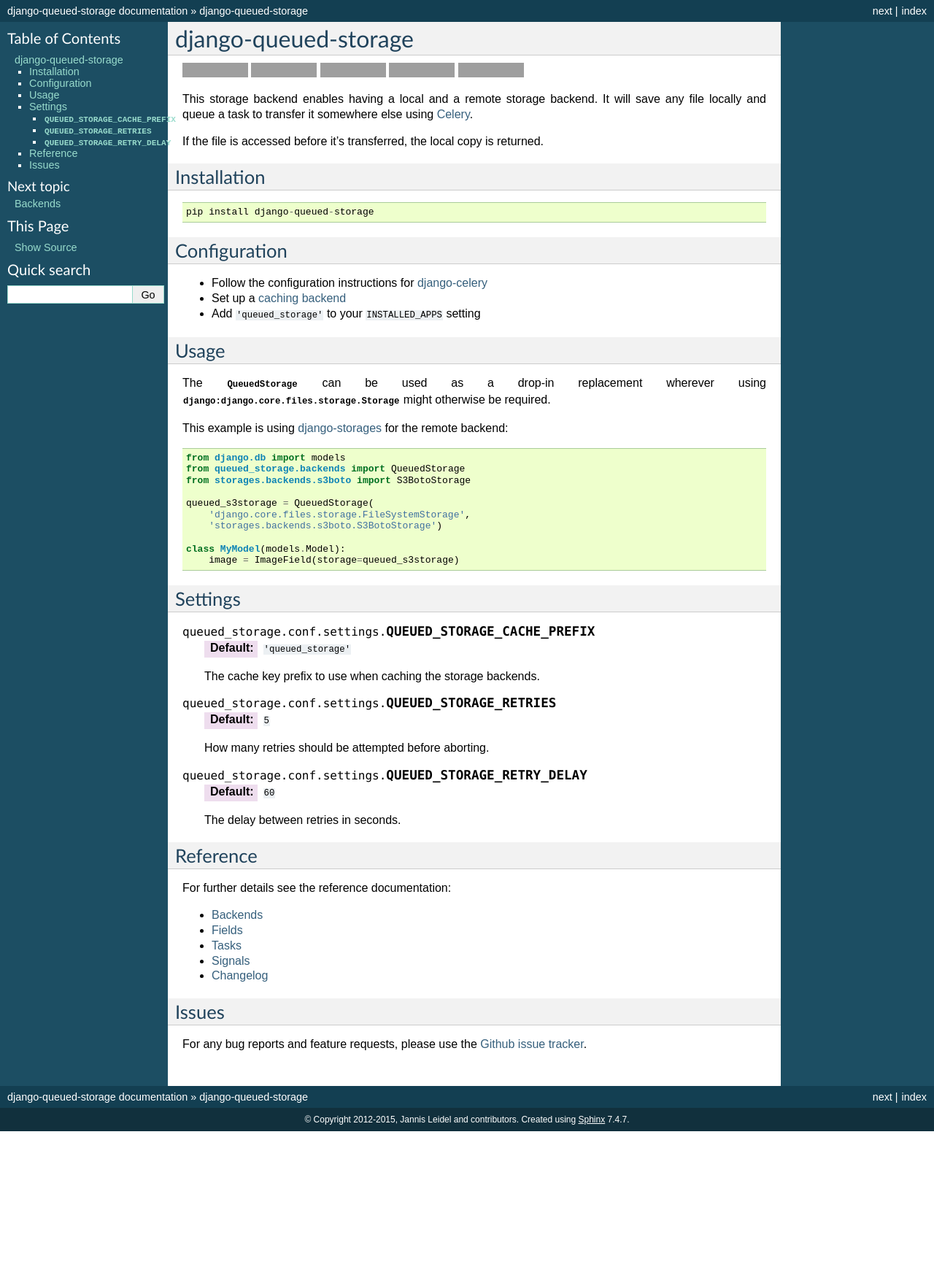
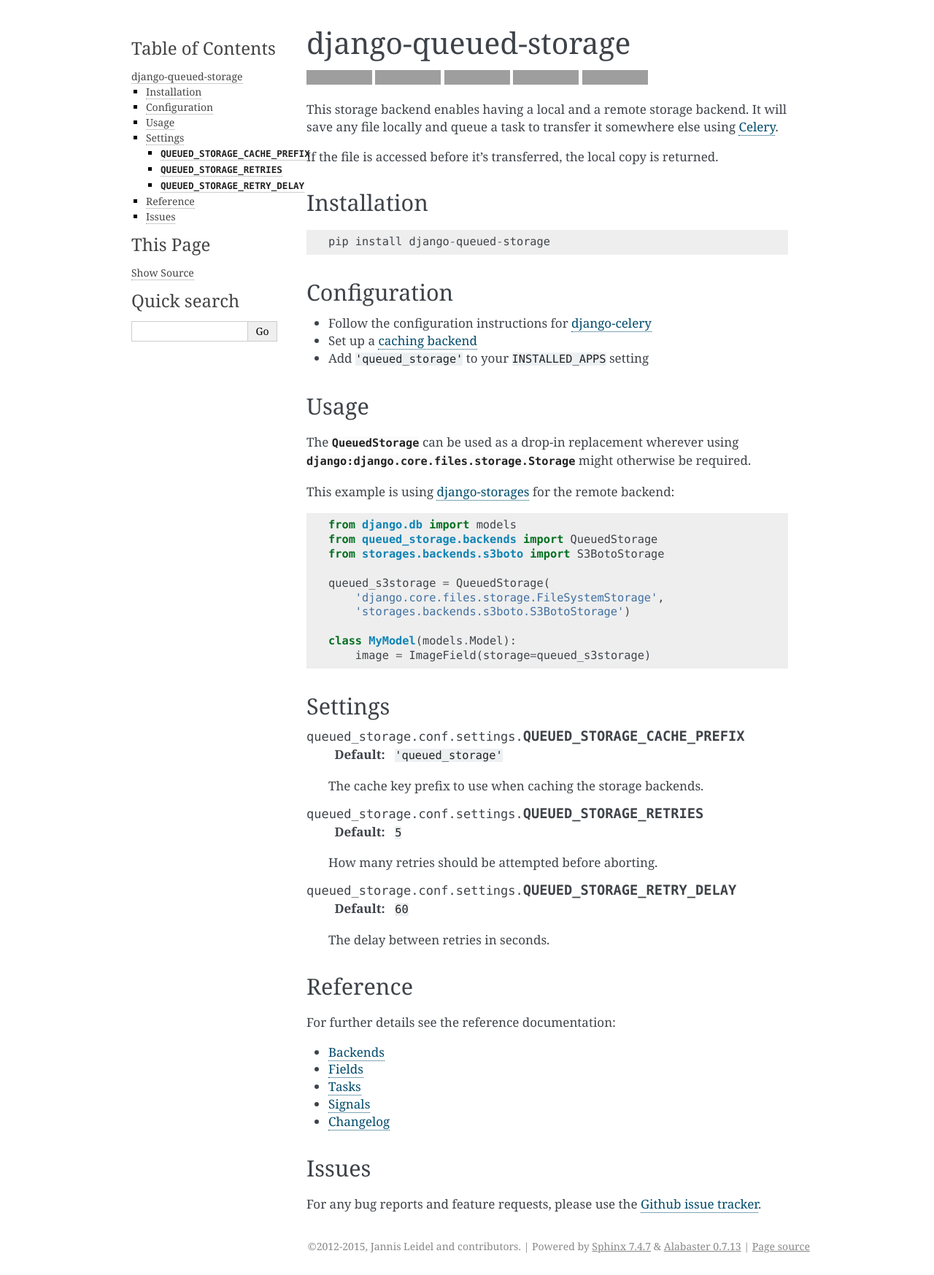
Before and after one commit to jazzband/django-queued-storage, a Sphinx documentation site: the page built from docs/index.rst, in a window 1280 px wide. Shown: the whole page at 73% size. Built offline with Sphinx 7.4.7, drawn with Linux system fonts in a browser that asks for light colours; before the commit the page ends 1550 px from its top, so only the background shows below that; grey boxes are pictures that could not be loaded.

Commit message:
More doc fixes.

```diff
--- a/docs/conf.py
+++ b/docs/conf.py
@@ -97,7 +97,7 @@
 
 # The theme to use for HTML and HTML Help pages.  See the documentation for
 # a list of builtin themes.
-html_theme = 'default'
+html_theme = 'alabaster'
 
 # Theme options are theme-specific and customize the look and feel of a theme
 # further.  For a list of options available for each theme, see the
--- a/docs/requirements.txt
+++ b/docs/requirements.txt
@@ -1,3 +1,4 @@
+celery
 django-celery
 django-appconf
-django<=1.9
+django<1.9
```
